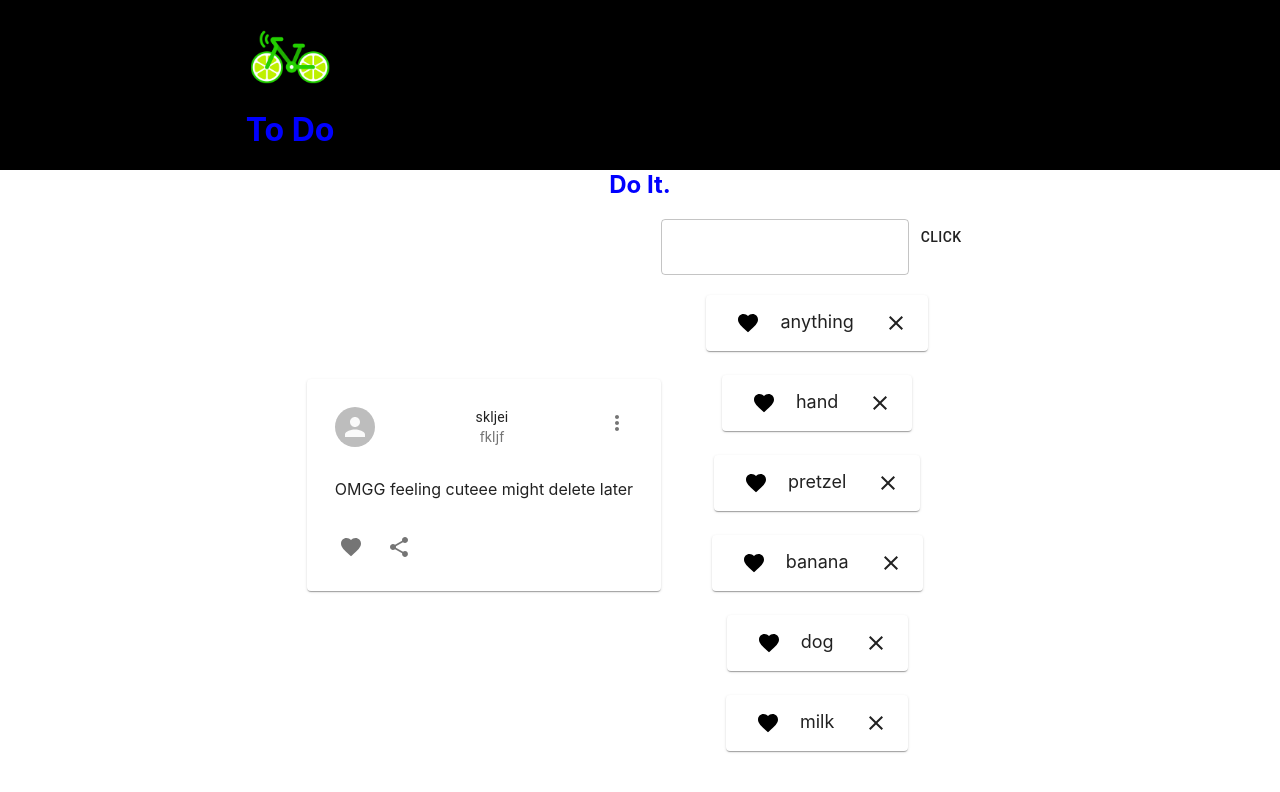
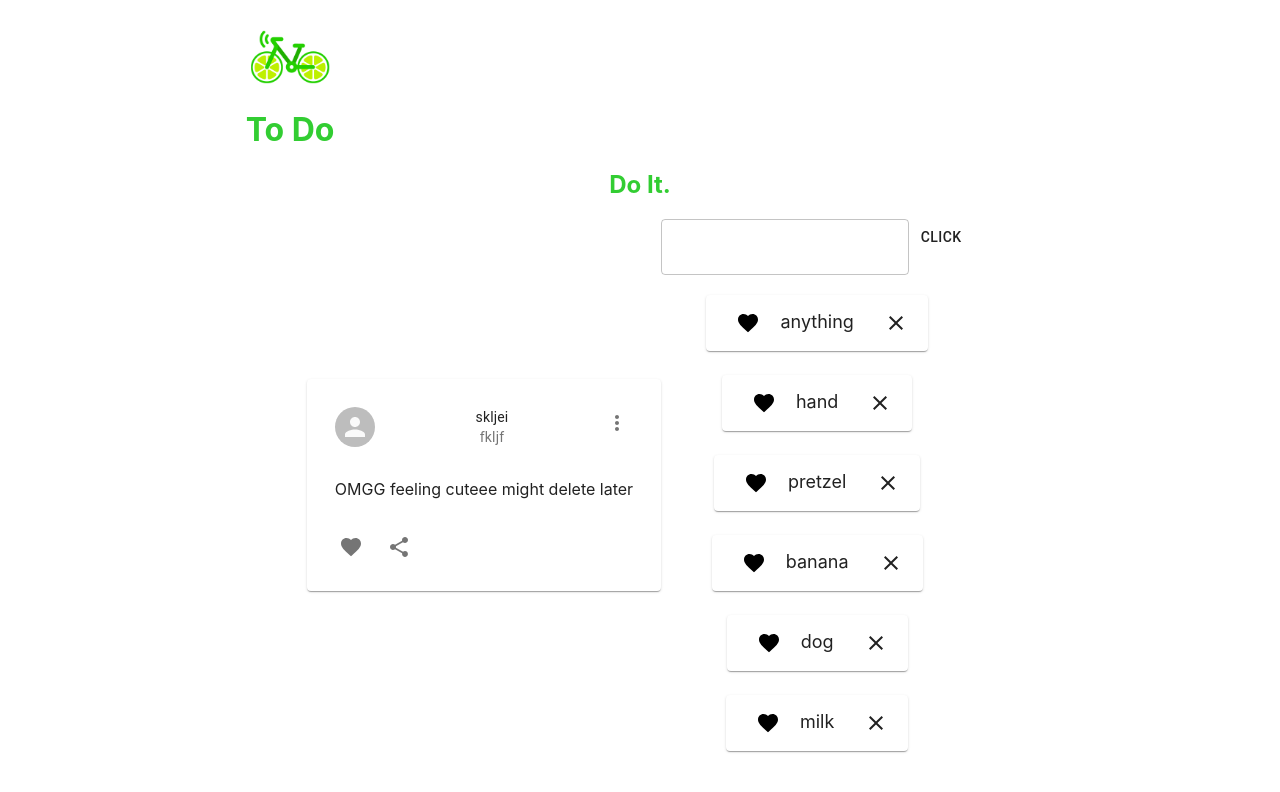
Before and after one commit to eliciaB/Backstagram, a React (Create React App) app: page / in a window 1280 px wide. Shown: the top 792 px of the page. Built offline with nearby package versions, Linux system fonts and the light colour scheme.

Commit message:
changed the background color

```diff
--- a/src/App.css
+++ b/src/App.css
@@ -18,8 +18,8 @@
 
 .HeaderStyle {
   align-items: left;
-  color: blue;
-  background-color: black;
+  color: limegreen;
+  background-color: white;
 }
 
 .Style2 {
```
